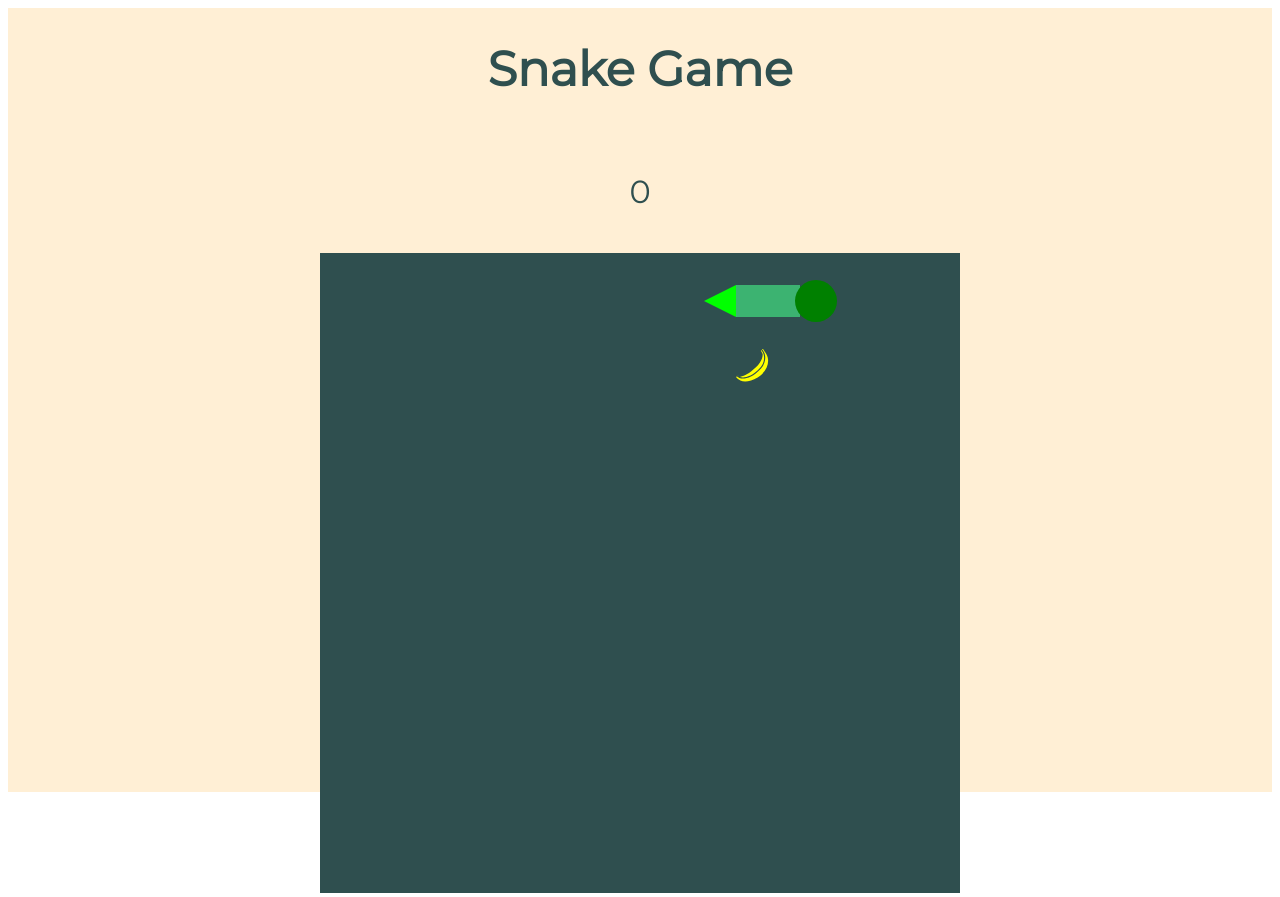
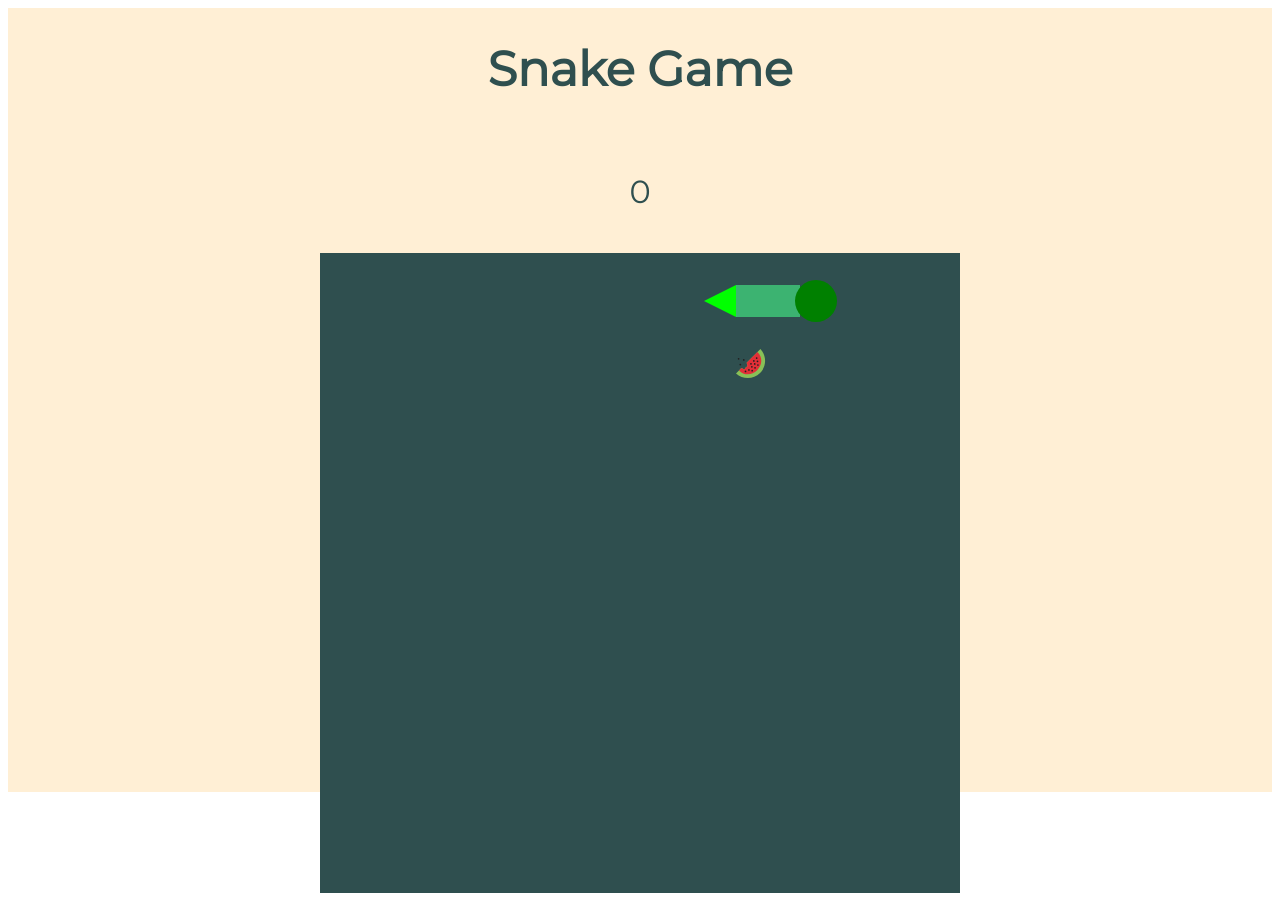
Before and after one commit to MartinPetrakiev/JS, a React (Create React App) app in the folder snake-game/: page / in a window 1280 px wide. Both pictures are taken after a click on the button "Play". Built offline with nearby package versions, Linux system fonts and the light colour scheme; the HTML template or start-up script is replaced by a standard one.

Commit message:
fix food render bug

```diff
--- a/snake-game/src/App.js
+++ b/snake-game/src/App.js
@@ -11,11 +11,12 @@ import { onKeyDown } from "./utils/utils";
 import { INITIAL_SNAKE_DOTS } from "./utils/constants";
 import GameBoard from "./components/GameBoard";
 import GameStartScreen from "./components/GameStartScreen";
+import { v4 as uuidv4 } from "uuid";
 
 function App() {
   const [snakeDots, setSnakeDots] = useState(INITIAL_SNAKE_DOTS);
   const [foodDots, setFoodDots] = useState([
-    getRandomCoordinates(INITIAL_SNAKE_DOTS, []),
+    { key: uuidv4(), x: 10, y: 10  },
   ]);
   const [obstacles, setObstacles] = useState([]);
   const [moveDirection, setMoveDirection] = useState("RIGHT");
@@ -86,16 +87,25 @@ function App() {
     score,
     gameLevel,
     gameHistory,
-    startButtonName
+    startButtonName,
   ]);
 
   useEffect(() => {
     const foodDotGenerate = setTimeout(() => {
       if (!isPaused) {
-        setFoodDots((prev) => [
-          ...prev,
-          getRandomCoordinates(snakeDots, prev, obstacles),
-        ]);
+
+        setFoodDots((prev) => {
+          const [randomX, randomY] = getRandomCoordinates(snakeDots, prev, obstacles);
+          return [
+            ...prev,
+            {
+              key: uuidv4(),
+              x: randomX,
+              y: randomY
+            },
+          ]
+        });
+        console.log(foodDots)
       }
     }, 5000);
 
--- a/snake-game/src/components/Levels/Level1.js
+++ b/snake-game/src/components/Levels/Level1.js
@@ -1,13 +1,14 @@
 import React from "react";
 import Snake from "../Snake/Snake";
 import Food from "../Food";
-import { v4 as uuidv4 } from 'uuid';
 
 function Level1({ foodDots, snakeDots }) {
   return (
     <g>
       {foodDots.length > 0 &&
-        foodDots.map(([x, y]) => <Food key={uuidv4()} x={x} y={y} />)}
+        foodDots.map(({ key, x, y}) => (
+          <Food key={key} x={x} y={y} />
+        ))}
       <Snake snakeDots={snakeDots} />
     </g>
   );
--- a/snake-game/src/components/Levels/Level2.js
+++ b/snake-game/src/components/Levels/Level2.js
@@ -3,7 +3,7 @@ import Snake from "../Snake/Snake";
 import Food from "../Food";
 import Obstacle from "../Obstacle";
 import { generateRandomObstacle } from "../../utils/gameLogic";
-import { v4 as uuidv4 } from 'uuid';
+import { v4 as uuidv4 } from "uuid";
 
 function Level2({ foodDots, snakeDots, obstacles, gameLevel, setObstacles }) {
   useEffect(() => {
@@ -19,7 +19,7 @@ function Level2({ foodDots, snakeDots, obstacles, gameLevel, setObstacles }) {
   return (
     <g>
       {foodDots.length > 0 &&
-        foodDots.map(([x, y]) => <Food key={uuidv4()} x={x} y={y} />)}
+        foodDots.map(({ key, x, y }) => <Food key={key} x={x} y={y} />)}
       <Snake snakeDots={snakeDots} />
       <g>
         {obstacles.map(([x, y]) => (
--- a/snake-game/src/utils/gameLogic.js
+++ b/snake-game/src/utils/gameLogic.js
@@ -6,6 +6,7 @@ import {
   MOVE_DIRECTIONS,
   INITIAL_SNAKE_DOTS,
 } from "./constants";
+import { v4 as uuidv4 } from "uuid";
 
 export function getRandomCoordinates(snakeDots, foodDots, obstacles) {
   let min = BOARD_MIN + 1;
@@ -85,7 +86,16 @@ export function rePlay(gameStateSetters) {
   gameStateSetters.setStartButtonName("Play again");
   gameStateSetters.setScore(0);
   gameStateSetters.setAlive(true);
-  gameStateSetters.setFoodDots([getRandomCoordinates(INITIAL_SNAKE_DOTS)]);
+
+  const [randomX, randomY] = getRandomCoordinates(INITIAL_SNAKE_DOTS, []);
+  gameStateSetters.setFoodDots([
+    {
+      key: uuidv4(),
+      x: randomX,
+      y: randomY,
+    },
+  ]);
+
   gameStateSetters.setIsPaused(false);
   gameStateSetters.setSpeed(240);
 }
@@ -153,7 +163,7 @@ function checkCollisionOnObjectBuild(
     return false;
   }
 
-  for (let [dotTop, dotLeft] of foodDots) {
+  for (let { dotTop, dotLeft } of foodDots) {
     if (dotTop === inputTop && dotLeft === inputLeft) {
       return true;
     }
@@ -175,18 +185,13 @@ function checkIfEat(gameParams, gameStateSetters) {
   const [headY, headX] = head;
 
   let foodCollidedIndex = gameParams.foodDots?.findIndex(
-    ([foodX, foodY]) => foodX === headX && foodY === headY
+    ({x: foodX, y: foodY}) => foodX === headX && foodY === headY
   );
 
   if (foodCollidedIndex > -1) {
     gameStateSetters.setFoodDots((prev) => [
       ...prev.slice(0, foodCollidedIndex),
       ...prev.slice(foodCollidedIndex + 1),
-    ]);
-
-    gameStateSetters.setFoodDots((prev) => [
-      ...prev,
-      getRandomCoordinates(gameParams.snakeDots, gameParams.foodDots),
     ]);
 
     enlargeSnake(gameParams, gameStateSetters.setSnakeDots);
@@ -241,9 +246,7 @@ function checkIfSelfCollapsed(gameParams, head, gameStateSetters) {
 
 function increaseSpeed({ speed, gameLevel }, setSpeed) {
   if (speed > 10) {
-    setSpeed((prevSpeed) =>
-      gameLevel === 2 ? prevSpeed - 5 : prevSpeed - 10
-    );
+    setSpeed((prevSpeed) => (gameLevel === 2 ? prevSpeed - 5 : prevSpeed - 10));
   }
 }
 
```
Also changed, not shown: snake-game/src/utils/utils.js (line endings or trailing spaces).
